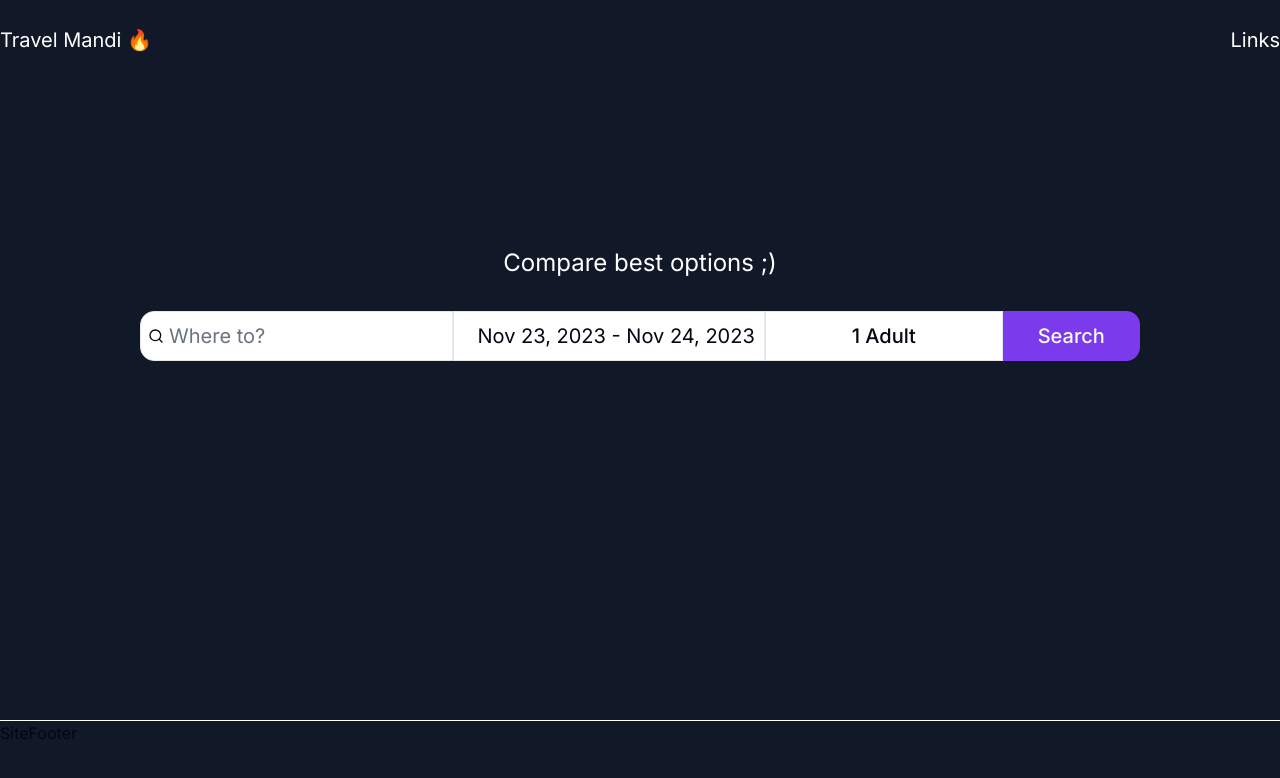
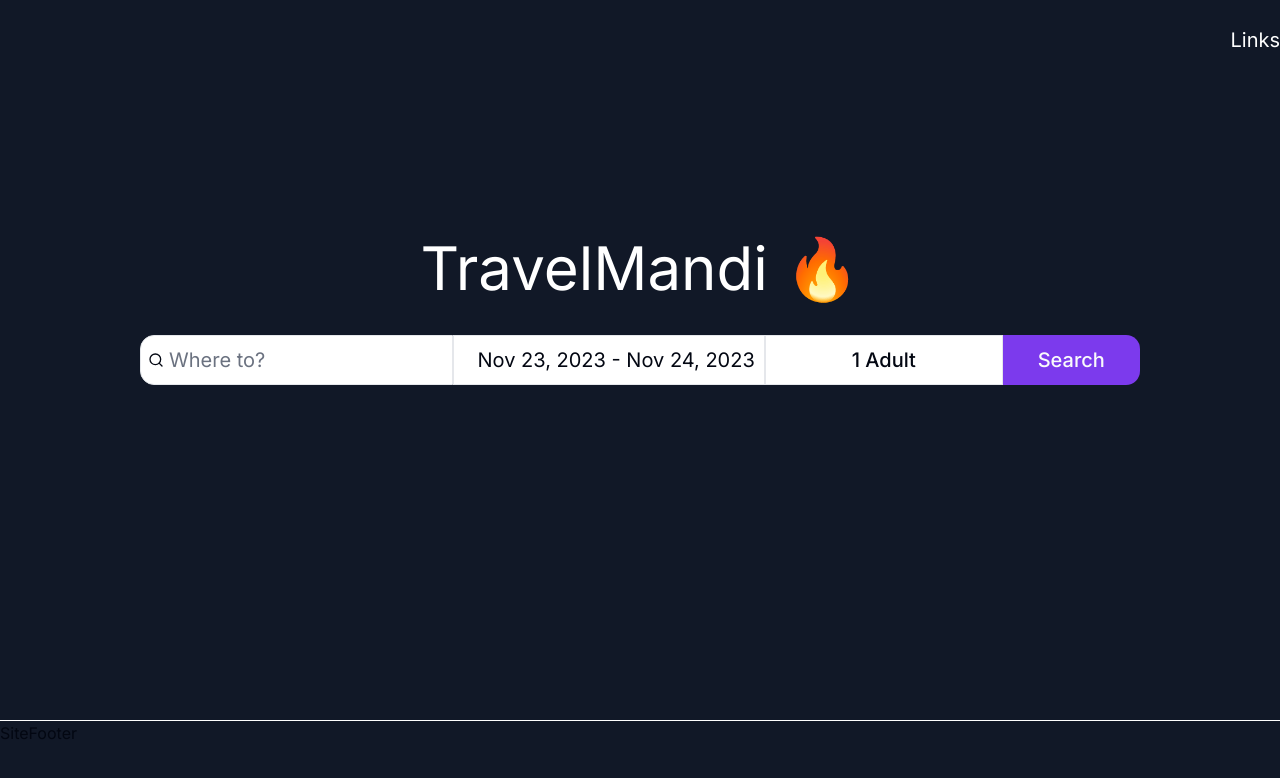
Before and after one commit to khawaja-ammar/nextjs_mse_fe, a Next.js app: page / in a window 1280 px wide. Shown: the top 778 px of the page. Built offline with nearby package versions, Linux system fonts and the light colour scheme.

Commit message:
moved to CSS variables + js consts for heights, removed hardcoding

```diff
--- a/src/components/main-nav.tsx
+++ b/src/components/main-nav.tsx
@@ -12,9 +12,16 @@
 
   return (
     <nav
-      className={`flex h-20 items-center justify-between bg-accent-foreground text-xl text-white`}
+      className={`h-navbar flex items-center justify-between bg-accent-foreground text-xl text-white`}
     >
-      <Link href="/">Travel Mandi 🔥</Link>
+      <Link
+        href="/"
+        className={`${
+          pathname === "/" || pathname === "/search" ? "invisible" : ""
+        }`}
+      >
+        Travel Mandi 🔥
+      </Link>
       <div>Links</div>
     </nav>
   );
--- a/src/components/searchPage/searchpage-filters.tsx
+++ b/src/components/searchPage/searchpage-filters.tsx
@@ -3,8 +3,6 @@
 import { Button } from "../ui/button";
 import { Separator } from "../ui/separator";
 import { cn } from "@/lib/utils";
-
-const TOP_SPACE = "104px";
 
 type Props = {
   className?: string;
@@ -12,7 +10,12 @@
 export default function SearchPageFilters({ className }: Props) {
   return (
     // TODO: Adjust top-0 to accomodate space
-    <div className={cn("sticky top-[104px] h-[calc(100vh-104px)]", className)}>
+    <div
+      className={cn(
+        "sticky top-[var(--height-searchbar)] h-[calc(100vh-var(--height-searchbar))]",
+        className,
+      )}
+    >
       <ScrollArea className="h-full w-48 border">
         <div className="flex flex-col items-center">
           <Button
--- a/src/components/site-footer.tsx
+++ b/src/components/site-footer.tsx
@@ -1,6 +1,6 @@
 export default function SiteFooter() {
   return (
-    <div className="h-20 border-t border-white bg-accent-foreground">
+    <div className="h-footer border-t border-white bg-accent-foreground">
       SiteFooter
     </div>
   );
--- a/src/components/site-search.tsx
+++ b/src/components/site-search.tsx
@@ -9,6 +9,9 @@
 import { SearchInput } from "./searchBar/search-input";
 import { Button } from "./ui/button";
 import { useRouter } from "next/navigation";
+
+const SEARCH_BAR_HEIGHT_BASE = " h-[40px]";
+const SEARCH_BAR_HEIGHT_EXTENDED = " h-[50px]";
 
 export default function SiteSearch() {
   // TODO: For homepage use different CSS to cover whole page?
@@ -50,37 +53,38 @@
     <div
       className={`z-[999] bg-accent-foreground ${
         pathname === "/" || pathname === "/search"
-          ? "h-[calc(100vh-10rem)]"
+          ? "h-[calc(100vh-var(--height-navbar)-var(--height-footer))]"
           : "sticky top-0"
       }`}
     >
       <div
         className={
           pathname === "/" || pathname === "/search"
-            ? "relative bottom-[5rem] flex h-full flex-col items-center justify-center"
+            ? // bottom-[var(--height-navbar)-var(--height-footer)+10vh]
+              "relative bottom-[calc(var(--height-navbar)-var(--height-footer)+5rem)] flex h-full flex-col items-center justify-center"
             : ""
         }
       >
-        <h1
+        <div
           className={
             pathname === "/" || pathname === "/search"
-              ? "text-2xl text-white"
+              ? "flex h-[5rem] items-center"
               : "hidden"
           }
         >
-          Compare best options ;)
-        </h1>
+          <p className="text-6xl text-white">TravelMandi 🔥</p>
+        </div>
         <form
-          className="flex w-full items-center justify-center py-8"
+          className="h-searchbar flex w-full items-center justify-center"
           onSubmit={(e) => submitSearch(e)}
         >
           <SearchInput
             className={
               pathname === "/" || pathname === "/search"
-                ? "h-[50px] w-[312.5px] rounded-r-none text-xl"
-                : "h-[40px] w-[250px] rounded-r-none"
+                ? "w-[312.5px] rounded-r-none text-xl" +
+                  SEARCH_BAR_HEIGHT_EXTENDED
+                : "w-[250px] rounded-r-none" + SEARCH_BAR_HEIGHT_BASE
             }
-            // className="rounded-r-none"
             value={searchQuery}
             onChange={(e) => setSearchQuery(e.target.value)}
             placeholder="Where to?"
@@ -88,20 +92,20 @@
           <SearchDatePicker
             classNameButton={
               pathname === "/" || pathname === "/search"
-                ? "h-[50px] w-[312.5px] rounded-none text-xl"
-                : "h-[40px] rounded-none w-[250px]"
+                ? "w-[312.5px] rounded-none text-xl" +
+                  SEARCH_BAR_HEIGHT_EXTENDED
+                : "rounded-none w-[250px]" + SEARCH_BAR_HEIGHT_BASE
             }
-            // classNameButton="rounded-none"
             date={date}
             setDate={setDate}
           />
           <SearchGuestSelector
             className={
               pathname === "/" || pathname === "/search"
-                ? "h-[50px] w-[237.5px] rounded-none text-xl"
-                : "h-[40px] w-[190px] rounded-none"
+                ? "w-[237.5px] rounded-none text-xl" +
+                  SEARCH_BAR_HEIGHT_EXTENDED
+                : "w-[190px] rounded-none" + SEARCH_BAR_HEIGHT_BASE
             }
-            // className="rounded-none"
             numAdults={numAdults}
             setNumAdults={setNumAdults}
             numChildren={numChildren}
@@ -113,10 +117,10 @@
             type="submit"
             className={
               pathname === "/" || pathname === "/search"
-                ? "h-[50px] w-[137.5px] rounded-l-none text-xl"
-                : "h-[40px] w-[110px] rounded-l-none"
+                ? "w-[137.5px] rounded-l-none text-xl" +
+                  SEARCH_BAR_HEIGHT_EXTENDED
+                : "w-[110px] rounded-l-none" + SEARCH_BAR_HEIGHT_BASE
             }
-            // className="rounded-l-none"
           >
             Search
           </Button>
--- a/src/styles/globals.css
+++ b/src/styles/globals.css
@@ -24,6 +24,10 @@
     --input: 220 13% 91%;
     --ring: 262.1 83.3% 57.8%;
     --radius: 1rem;
+
+    --height-navbar: 80px;
+    --height-searchbar: 104px;
+    --height-footer: 80px;
   }
 
   /* .dark {
--- a/tailwind.config.ts
+++ b/tailwind.config.ts
@@ -65,6 +65,11 @@
         "accordion-down": "accordion-down 0.2s ease-out",
         "accordion-up": "accordion-up 0.2s ease-out",
       },
+      height: {
+        navbar: "var(--height-navbar)",
+        searchbar: "var(--height-searchbar)",
+        footer: "var(--height-footer)",
+      },
     },
   },
   plugins: [require("tailwindcss-animate")],
```
